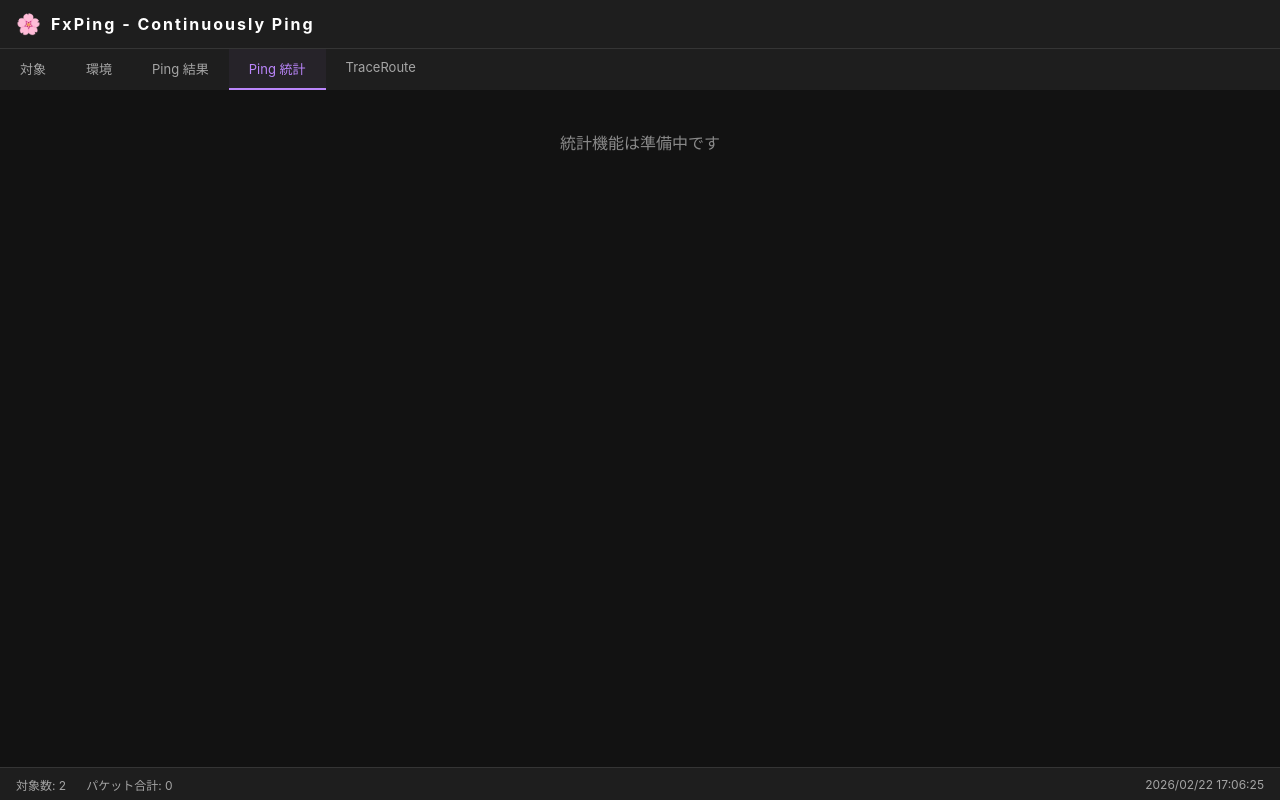
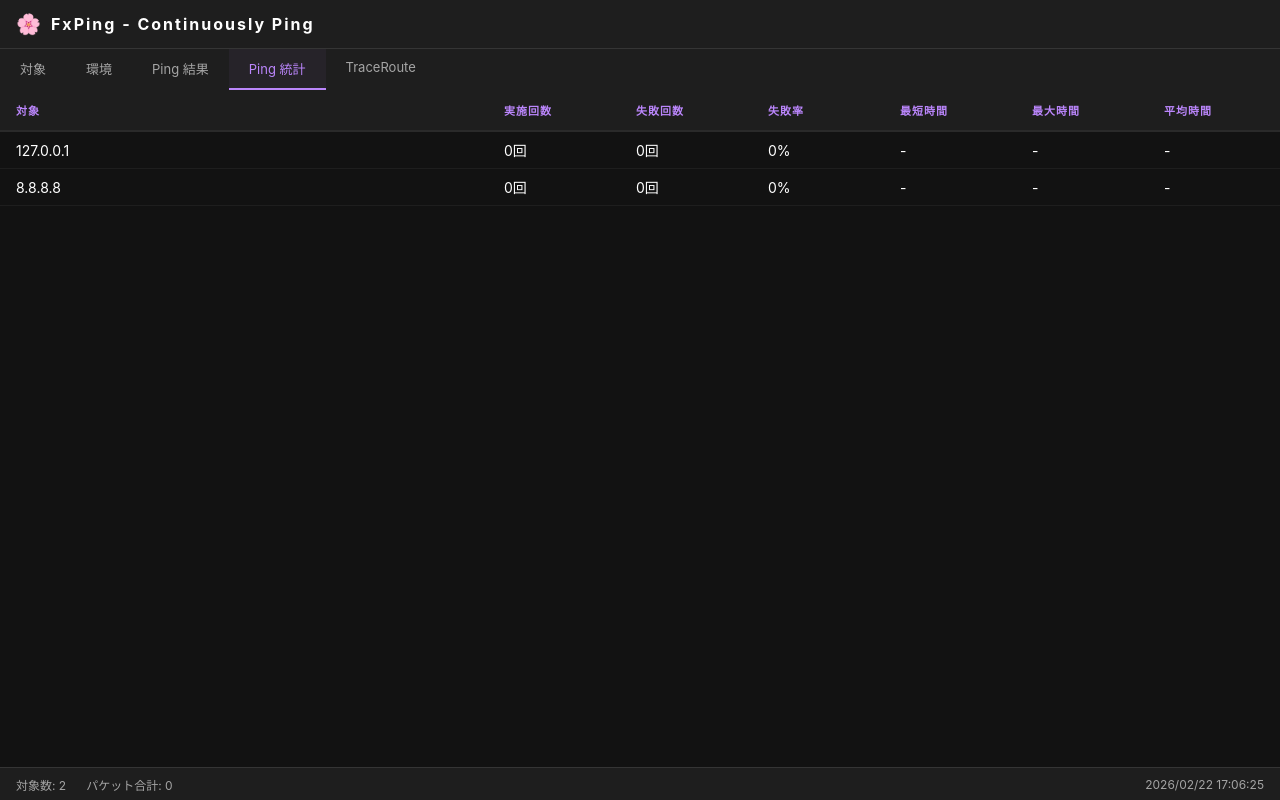
Before and after one commit to kamera25/FxPing, a React (Vite) app: page / in a window 1280 px wide. Both pictures are taken after a click on the element "Ping 統計". Built offline with nearby package versions, Linux system fonts and the light colour scheme.

Commit message:
Ping統計を実装

```diff
--- a/src/App.tsx
+++ b/src/App.tsx
@@ -21,6 +21,17 @@ interface TraceResult {
   ping_ok: boolean;
   hops: TraceHop[];
   timestamp: string;
+}
+
+interface TargetStats {
+  target: string;
+  executedCount: number;
+  failedCount: number;
+  minTime: number | null;
+  maxTime: number | null;
+  avgTime: number | null;
+  totalTime: number;
+  successCount: number;
 }
 
 const formatDate = (date: Date) => {
@@ -49,6 +60,7 @@ function App() {
   const [targets, setTargets] = useState<string[]>(["127.0.0.1", "8.8.8.8"]);
   const [newTarget, setNewTarget] = useState("");
   const [results, setResults] = useState<PingResult[]>([]);
+  const [targetStats, setTargetStats] = useState<Record<string, TargetStats>>({});
   const [traceResults, setTraceResults] = useState<TraceResult[]>([]);
   const [isPinging, setIsPinging] = useState(false);
   const [isTracing, setIsTracing] = useState(false);
@@ -123,6 +135,36 @@ function App() {
         try {
           const newResults = await Promise.all(promises);
           setResults(prev => [...prev, ...newResults].slice(-1000));
+
+          setTargetStats(prev => {
+            const next = { ...prev };
+            newResults.forEach(res => {
+              const stats = next[res.target] || {
+                target: res.target,
+                executedCount: 0,
+                failedCount: 0,
+                minTime: null,
+                maxTime: null,
+                avgTime: null,
+                totalTime: 0,
+                successCount: 0,
+              };
+
+              stats.executedCount++;
+              if (res.time_ms !== null) {
+                stats.successCount++;
+                stats.totalTime += res.time_ms;
+                stats.minTime = stats.minTime === null ? res.time_ms : Math.min(stats.minTime, res.time_ms);
+                stats.maxTime = stats.maxTime === null ? res.time_ms : Math.max(stats.maxTime, res.time_ms);
+                stats.avgTime = stats.totalTime / stats.successCount;
+              } else {
+                stats.failedCount++;
+              }
+              next[res.target] = stats;
+            });
+            return next;
+          });
+
           count++;
         } catch (e) {
           console.error("Ping error", e);
@@ -270,7 +312,7 @@ function App() {
               >
                 {isPinging ? "■ 停止" : "▶ 開始"}
               </button>
-              <button onClick={() => setResults([])}>履歴クリア</button>
+              <button onClick={() => { setResults([]); setTargetStats({}); }}>履歴クリア</button>
             </div>
 
             <div className="table-container" ref={scrollRef}>
@@ -305,8 +347,55 @@ function App() {
         )}
 
         {activeTab === 'stats' && (
-          <div style={{ padding: '40px', textAlign: 'center', opacity: 0.5 }}>
-            統計機能は準備中です
+          <div className="table-container">
+            <table>
+              <thead>
+                <tr>
+                  <th>対象</th>
+                  <th style={{ width: '100px' }}>実施回数</th>
+                  <th style={{ width: '100px' }}>失敗回数</th>
+                  <th style={{ width: '100px' }}>失敗率</th>
+                  <th style={{ width: '100px' }}>最短時間</th>
+                  <th style={{ width: '100px' }}>最大時間</th>
+                  <th style={{ width: '100px' }}>平均時間</th>
+                </tr>
+              </thead>
+              <tbody>
+                {targets.map(target => {
+                  const s = targetStats[target];
+                  if (!s) return (
+                    <tr key={target}>
+                      <td>{target}</td>
+                      <td>0回</td>
+                      <td>0回</td>
+                      <td>0%</td>
+                      <td>-</td>
+                      <td>-</td>
+                      <td>-</td>
+                    </tr>
+                  );
+                  const failRate = ((s.failedCount / s.executedCount) * 100).toFixed(1);
+                  return (
+                    <tr key={target}>
+                      <td>{s.target}</td>
+                      <td>{s.executedCount}回</td>
+                      <td style={{ color: s.failedCount > 0 ? '#ff4d4d' : 'inherit' }}>{s.failedCount}回</td>
+                      <td style={{ color: s.failedCount > 0 ? '#ff4d4d' : 'inherit' }}>{failRate}%</td>
+                      <td>{s.minTime !== null ? `${s.minTime.toFixed(2)} ms` : "-"}</td>
+                      <td>{s.maxTime !== null ? `${s.maxTime.toFixed(2)} ms` : "-"}</td>
+                      <td>{s.avgTime !== null ? `${s.avgTime.toFixed(2)} ms` : "-"}</td>
+                    </tr>
+                  );
+                })}
+                {targets.length === 0 && (
+                  <tr>
+                    <td colSpan={7} style={{ textAlign: 'center', padding: '40px', opacity: 0.5 }}>
+                      対象が設定されていません
+                    </td>
+                  </tr>
+                )}
+              </tbody>
+            </table>
           </div>
         )}
 
```
